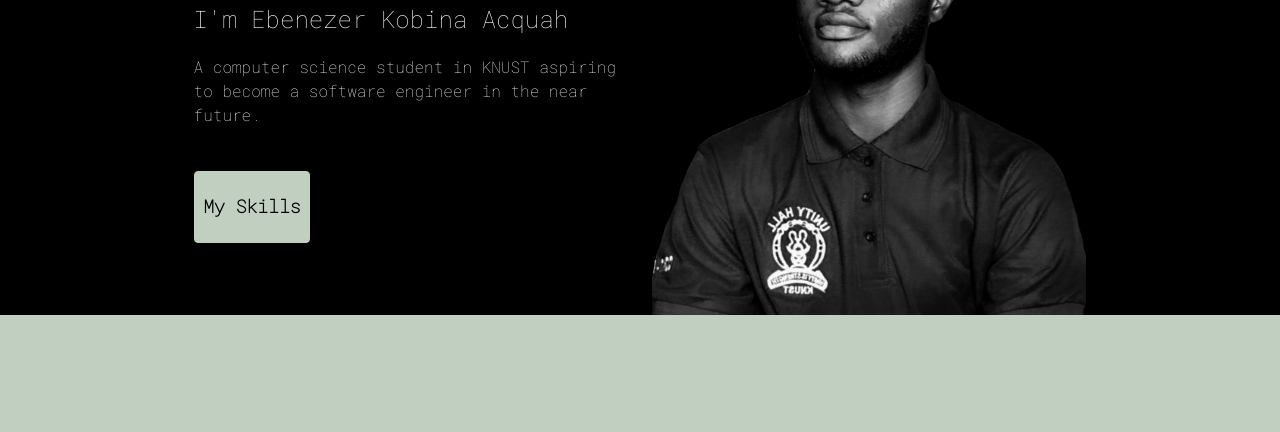
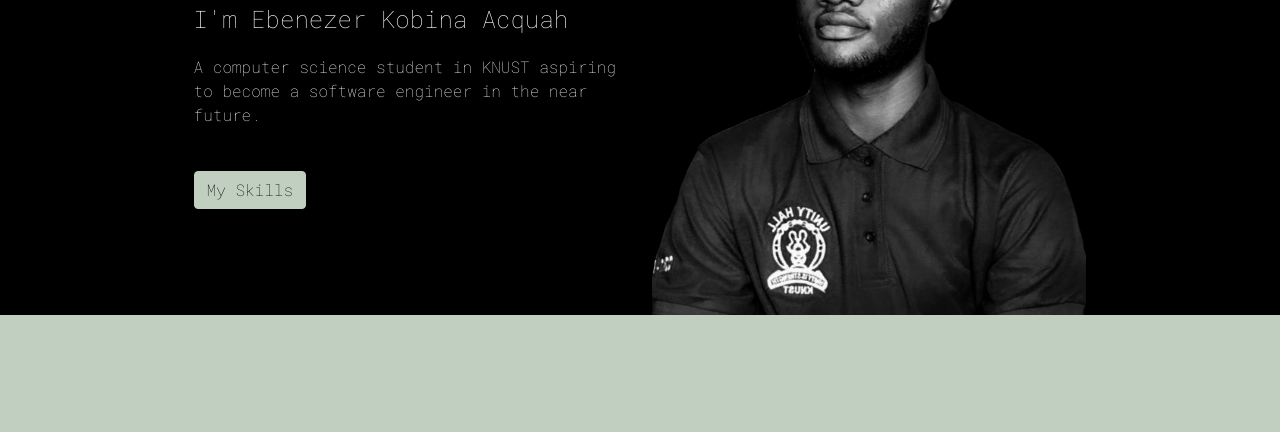
Before and after one commit to EbenezerKobinaAcquah/MyPortfolioWebsite, a plain HTML site: page index.html in a window 1280 px wide. Shown: the part 318-750 px from the top of the page. Drawn offline with nearby package versions, Linux system fonts and the light colour scheme.

Commit message:
Update index.css

```diff
--- a/index.css
+++ b/index.css
@@ -56,9 +56,7 @@ body {
     border-color: #C1CFC0;
     background-color: #C1CFC0;
     color: black;
-    font-size: large;
-    font-weight: bold;
-    padding: 5% 2%;
+
 }
 
 .container-fluid {
```
